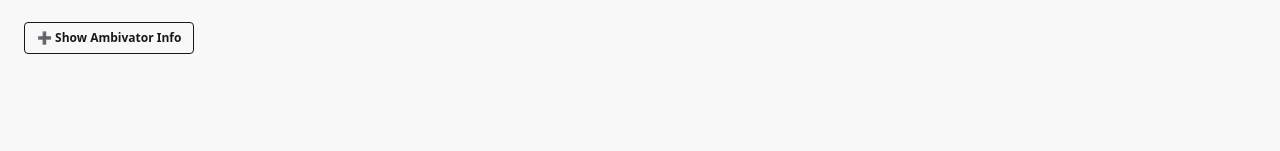
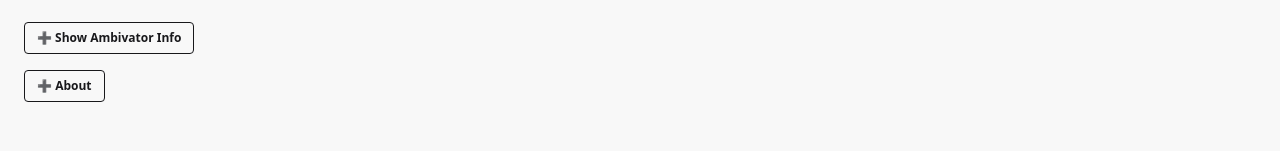
Before and after one commit to hereon-GEMS/ambcat-explorer, a React (Vite) app: page / in a window 1280 px wide. Shown: the part 149-300 px from the top of the page. Built offline with nearby package versions, Linux system fonts and the light colour scheme.

Commit message:
Collapsable component

```diff
--- a/src/App.tsx
+++ b/src/App.tsx
@@ -1,5 +1,6 @@
 import React, { useState } from 'react';
 import AppMainTab from './AppMainTab';
+import Collapsible from './Collapsible';
 
 import './global.css'; // Tailwind + DaisyUI styles
 
@@ -59,7 +60,12 @@ const App: React.FC = () => {
 			<AppMainTab foldable={true} defaultOpen={false} />
           </>
         )}
+      <Collapsible title="About" defaultOpen={false}>
+			<AppMainTab foldable={false} defaultOpen={false} />
+      </Collapsible>
       </main>
+
+
     </div>
   );
 };
--- /dev/null
+++ b/src/Collapsible.tsx
@@ -0,0 +1,36 @@
+import React, { useState } from 'react';
+
+interface CollapsibleProps {
+  title: string;
+  children: React.ReactNode;
+  defaultOpen?: boolean;
+}
+
+const Collapsible: React.FC<CollapsibleProps> = ({
+  title,
+  children,
+  defaultOpen = false,
+}) => {
+  const [isOpen, setIsOpen] = useState(defaultOpen);
+
+  return (
+    <div className="mb-6">
+      <button
+        className="btn btn-sm btn-outline mb-4 flex items-center gap-2"
+        onClick={() => setIsOpen(!isOpen)}
+        aria-expanded={isOpen ? 'true' : 'false'}
+        aria-controls={`section-${title}`}
+      >
+        {isOpen ? "➖" : "➕"} {title}
+      </button>
+
+      {isOpen && (
+        <div id={`section-${title}`} className="transition-all duration-300 ease-in-out">
+          {children}
+        </div>
+      )}
+    </div>
+  );
+};
+
+export default Collapsible;
```
